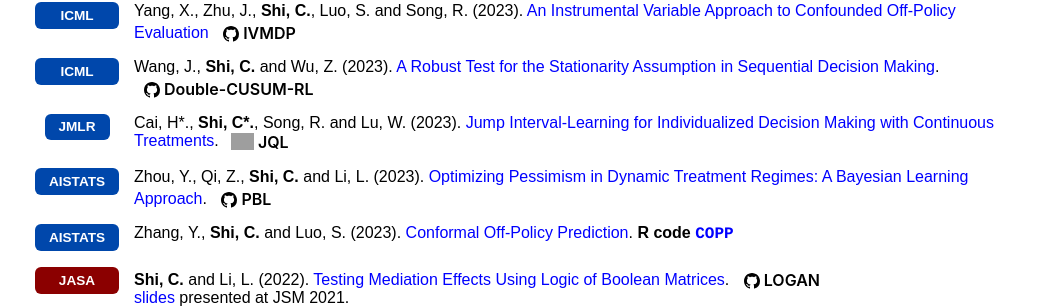
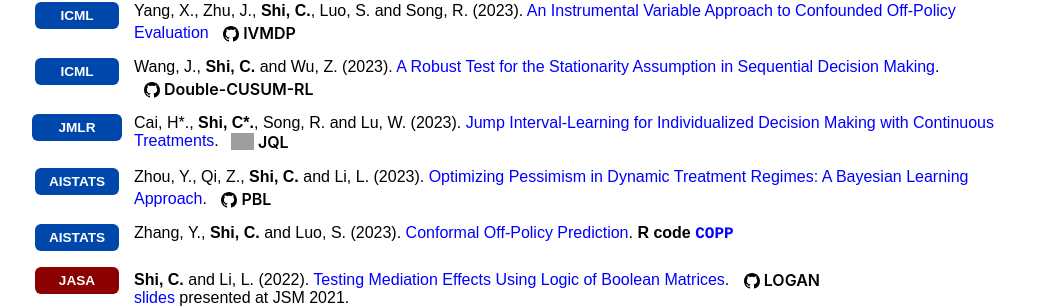
Before and after one commit to callmespring/callmespring.github.io, a Jekyll site: the page built from publication.md, in a window 1280 px wide. Shown: the part 2614-2922 px from the top of the page, without its empty margins (108-1170 px from the left). Built offline with Jekyll 4.4.1, drawn with Linux system fonts in a browser that asks for light colours; grey boxes are pictures that could not be loaded.

Commit message:
Update publication.md

```diff
--- a/publication.md
+++ b/publication.md
@@ -345,7 +345,7 @@ Hu, L\*., Li, M\*., **Shi, C.**, Wu, Z. and Fryzlewicz, P. [Doubly Inhomogeneous
 
 <div class="publication-entry" style="display: flex; align-items: flex-start; margin-bottom: 1em;">
   <div class="pub-venue" style="flex: 0 0 90px; margin-right: 12px; display: flex; align-items: center; justify-content: center;">
-    <span class="publication-logo-badge badge-ml" style="min-width: 65px; text-align: center; padding: 5px 0; line-height: 1.2; display: inline-block;">JMLR</span>
+    <span class="publication-logo-badge badge-ml" style="width: 100%; text-align: center;">JMLR</span>
   </div>
 
   <div class="pub-content" style="flex: 1;">
```
